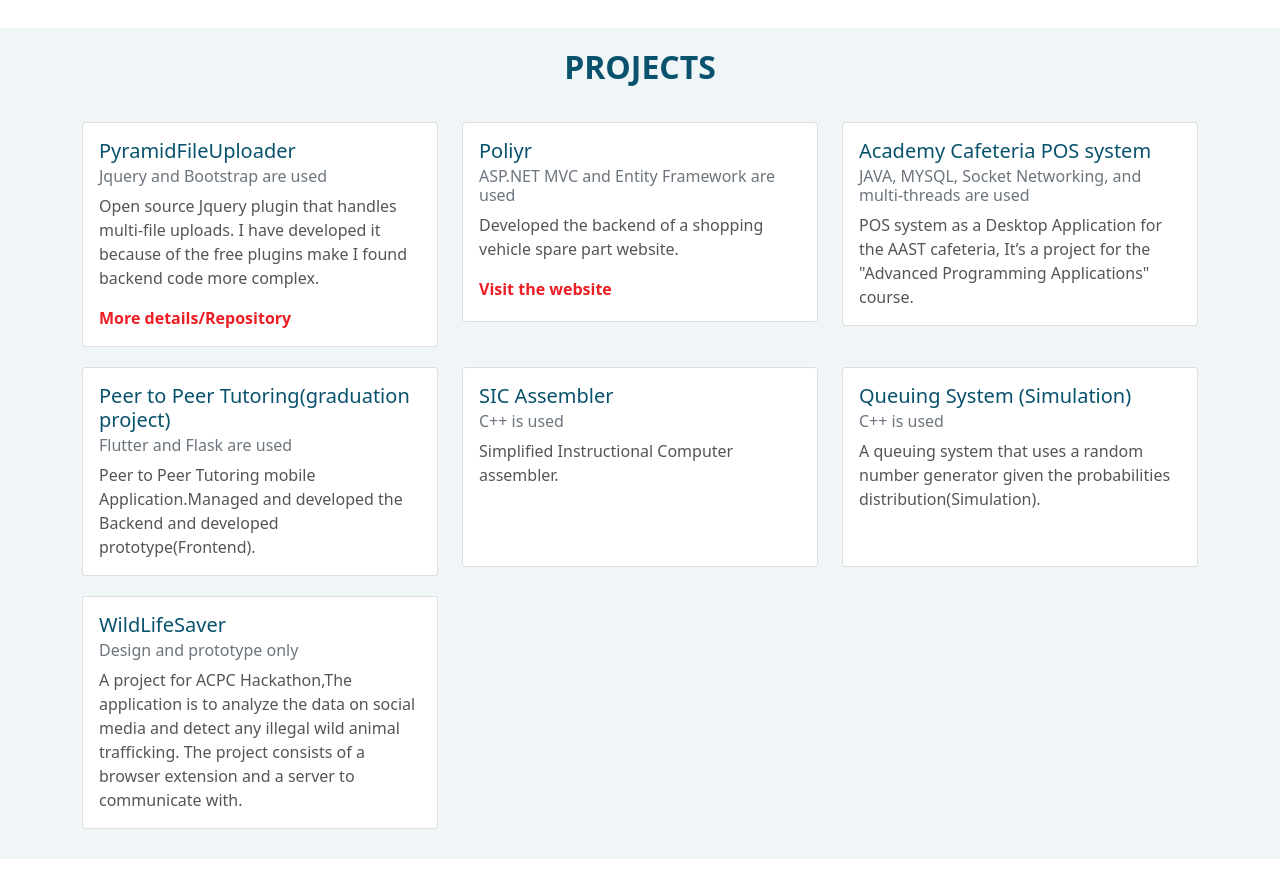
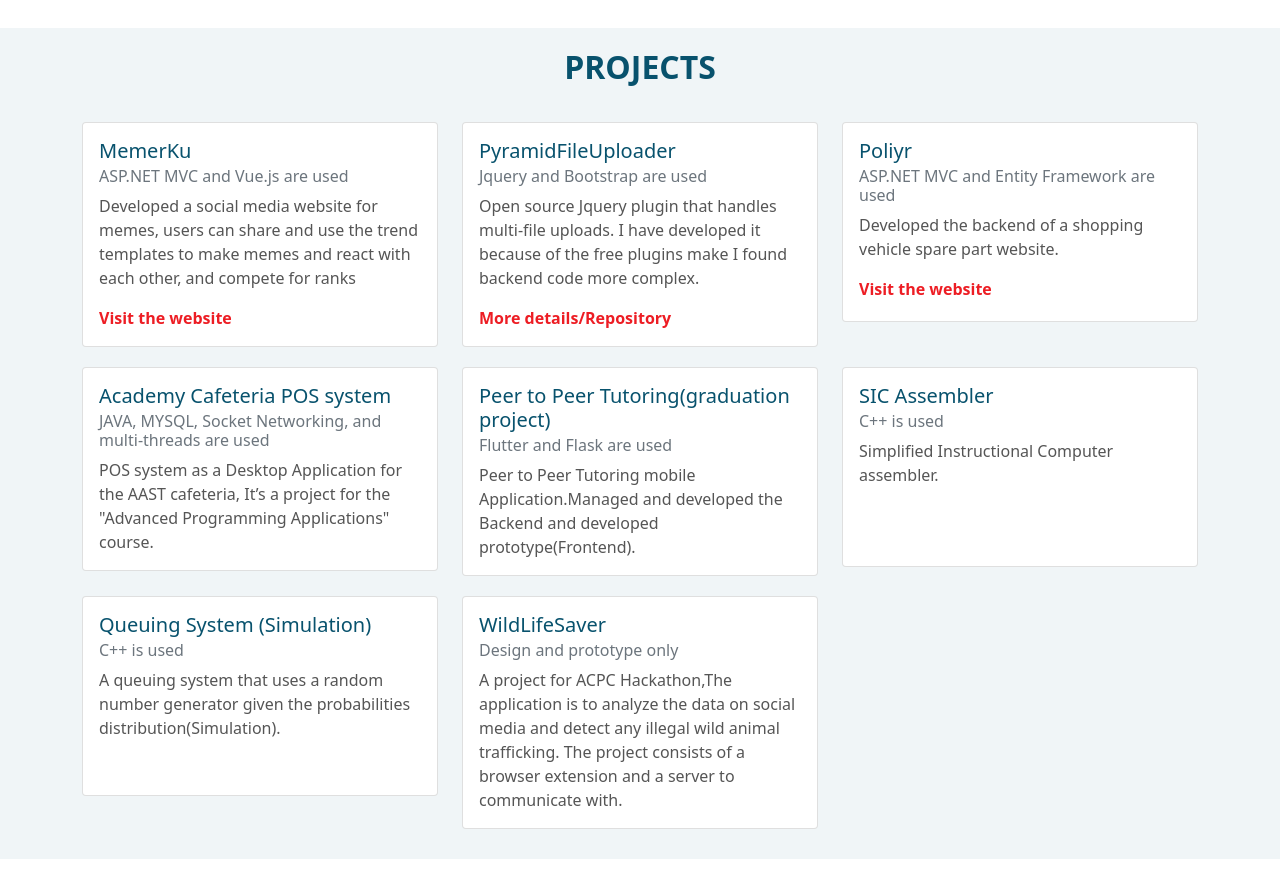
Before and after one commit to Abdalla-Hiekal/PersonalWebsite, a plain HTML site: page index.html in a window 1280 px wide. Shown: the part 2315-3191 px from the top of the page. Drawn offline with nearby package versions, Linux system fonts and the light colour scheme.

Commit message:
Add MemerKu project

```diff
--- a/index.html
+++ b/index.html
@@ -373,6 +373,18 @@
                 <div class="col-xl-4 col-lg-6">
                     <div class="card" >
                         <div class="card-body">
+                          <h5 class="card-title">MemerKu</h5>
+                          <h6 class="card-subtitle mb-2 text-muted">ASP.NET MVC and Vue.js are used</h6>
+                          <p class="card-text"> Developed a social media website for memes, users can share
+                          and use the trend templates to make memes and react with each other, and
+                          compete for ranks</p>
+                          <a target="_blank" href="https://memerku.azurewebsites.net/" class="card-link" >Visit the website</a>
+                        </div>
+                      </div>
+                </div>
+                <div class="col-xl-4 col-lg-6">
+                    <div class="card" >
+                        <div class="card-body">
                           <h5 class="card-title">PyramidFileUploader</h5>
                           <h6 class="card-subtitle mb-2 text-muted">Jquery and Bootstrap are used</h6>
                           <p class="card-text">Open source Jquery plugin that handles multi-file
```
